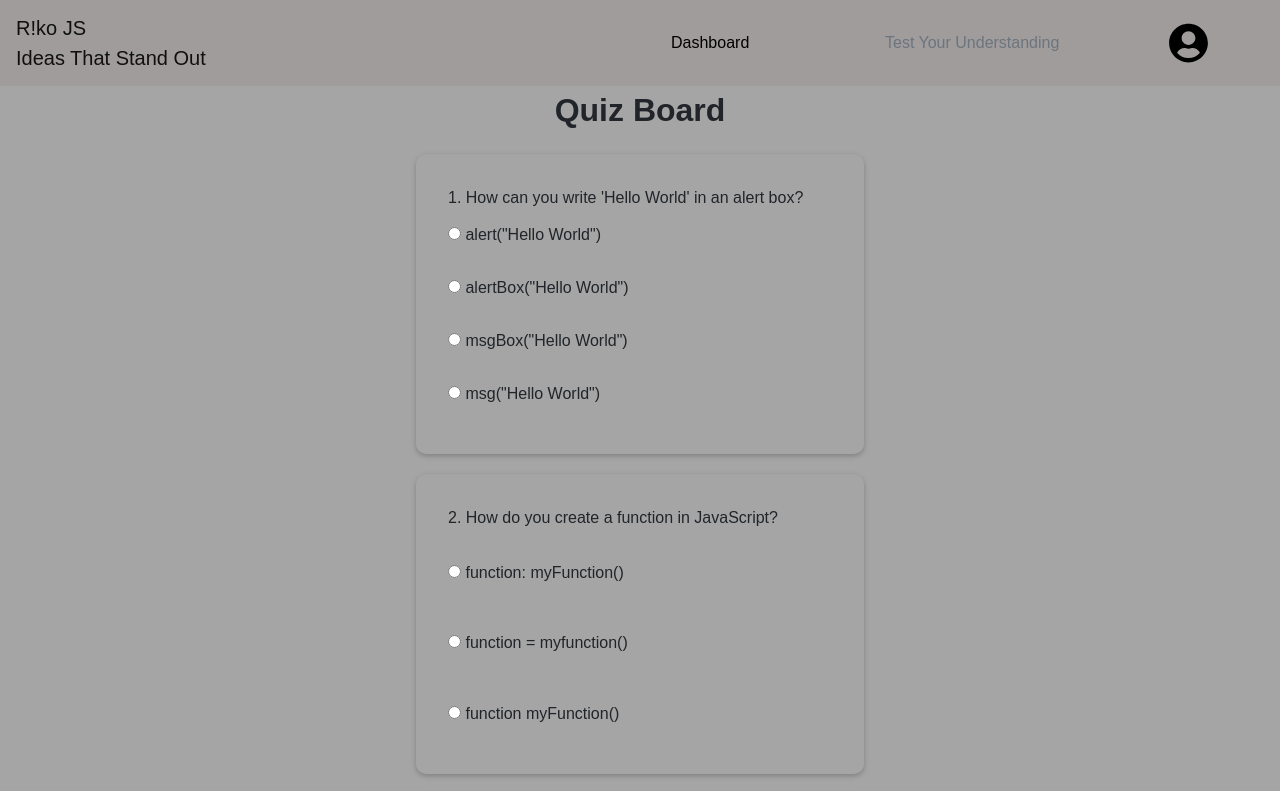
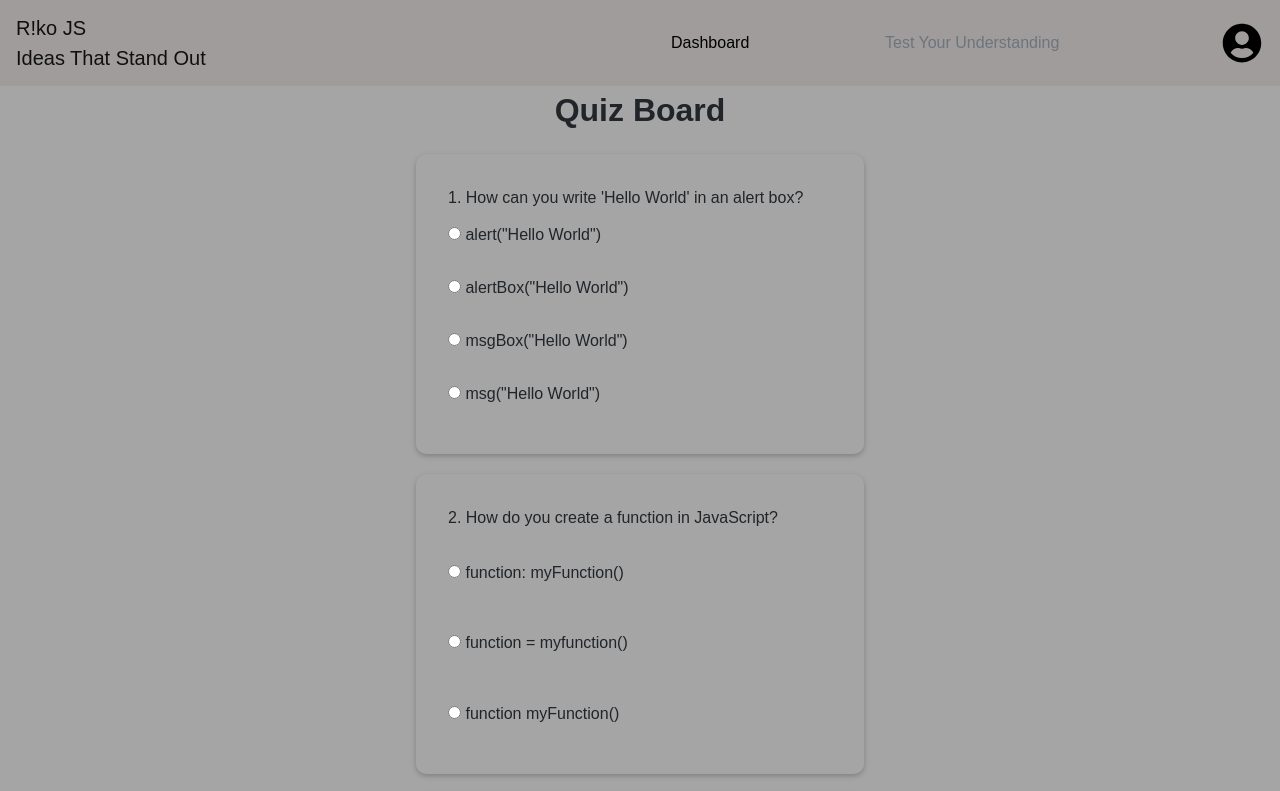
Before and after one commit to chacha-john/quizboard, a plain HTML site: page index.html in a window 1280 px wide. Shown: the top 791 px of the page. Drawn offline with Linux system fonts and the light colour scheme; a web font is replaced by a local one.

Commit message:
fix: correct the 'test your understanding' column overflow

```diff
--- a/index.html
+++ b/index.html
@@ -15,8 +15,8 @@
     <nav class="row navbar navbar-light navbar-expand-lg" style="background-color: #a09c9c;">
         <a href="#" class="navbar-brand col-md-6">R!ko JS <br>Ideas That Stand Out</a>
         <a href="#" class="nav-item active col-md-2" style="color:black">Dashboard</a>
-        <a href="#" class="nav-item nav-link disabled col-md-2">Test Your Understanding</a>
-        <img src="icons/user-circle-solid.svg" alt="logged in user icon" class="nav-item col-md-2" width="40" height="40">
+        <a href="#" class="nav-item nav-link disabled col-md-3">Test Your Understanding</a>
+        <img src="icons/user-circle-solid.svg" alt="logged in user icon" class="nav-item col-md-1" width="40" height="40">
 
     </nav>
     <main>
```
